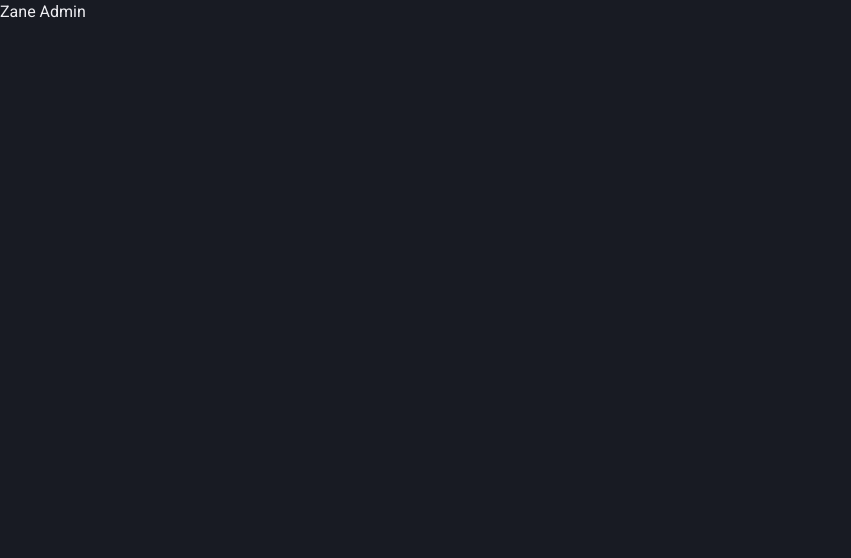
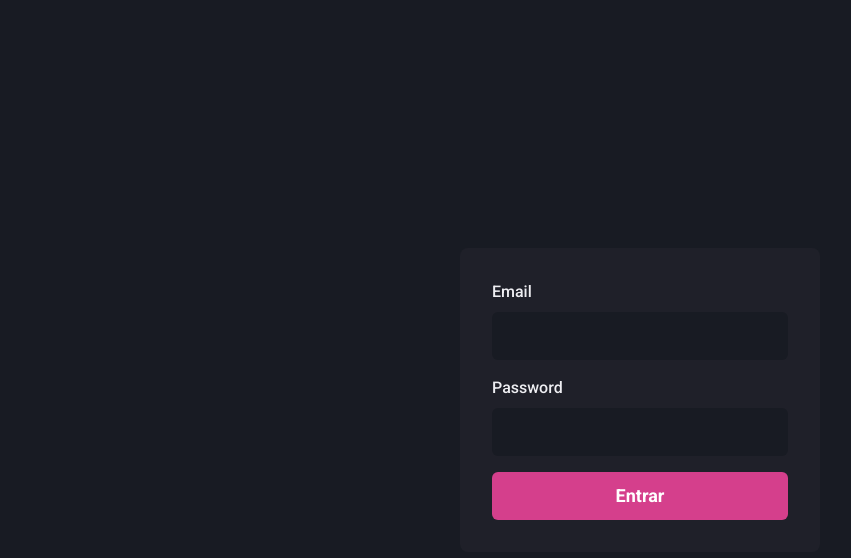
Before and after one commit to thiagoos16/zane-patent-admin, a Next.js app: page / in a window 1280 px wide. Shown: the top 558 px of the page, without its empty margins (0-851 px from the left). Built offline with nearby package versions, Linux system fonts and the light colour scheme.

Commit message:
add login page layout

```diff
--- a/src/pages/index.tsx
+++ b/src/pages/index.tsx
@@ -1,5 +1,60 @@
+import { Flex, Button, Input, Stack, FormLabel, FormControl } from '@chakra-ui/react';
+
 export default function Home() {
   return (
-    <h1> Zane Admin </h1>
+    <Flex
+      w="100vw"
+      h="100vh"
+      align="center"
+      justify="center"
+    >
+      <Flex
+        as="form"
+        width="100%"
+        maxWidth={360}
+        bg="gray.800"
+        p="8"
+        borderRadius={8}
+        flexDir="column"
+      >
+        <Stack spacing="4">
+          <FormControl>
+            <FormLabel htmlFor="email"> Email </FormLabel>
+
+            <Input
+              name="email"
+              id="email"
+              type="email"
+              focusBorderColor="pink.500"
+              bgColor="gray.900"
+              variant="filled"
+              _hover={{
+                bgColor: "gray.900"
+              }}
+              size="lg"
+            />
+          </FormControl>
+
+          <FormControl>
+            <FormLabel htmlFor="email"> Password </FormLabel>
+
+            <Input
+              name="password"
+              id="password"
+              type="password"
+              focusBorderColor="pink.500"
+              bgColor="gray.900"
+              variant="filled"
+              _hover={{
+                bgColor: "gray.900"
+              }}
+              size="lg"
+            />
+           </FormControl>
+
+          <Button type="submit" mt="6" colorScheme="pink" size="lg"> Entrar </Button>
+        </Stack>
+      </Flex>
+    </Flex>
   )
 }
```
